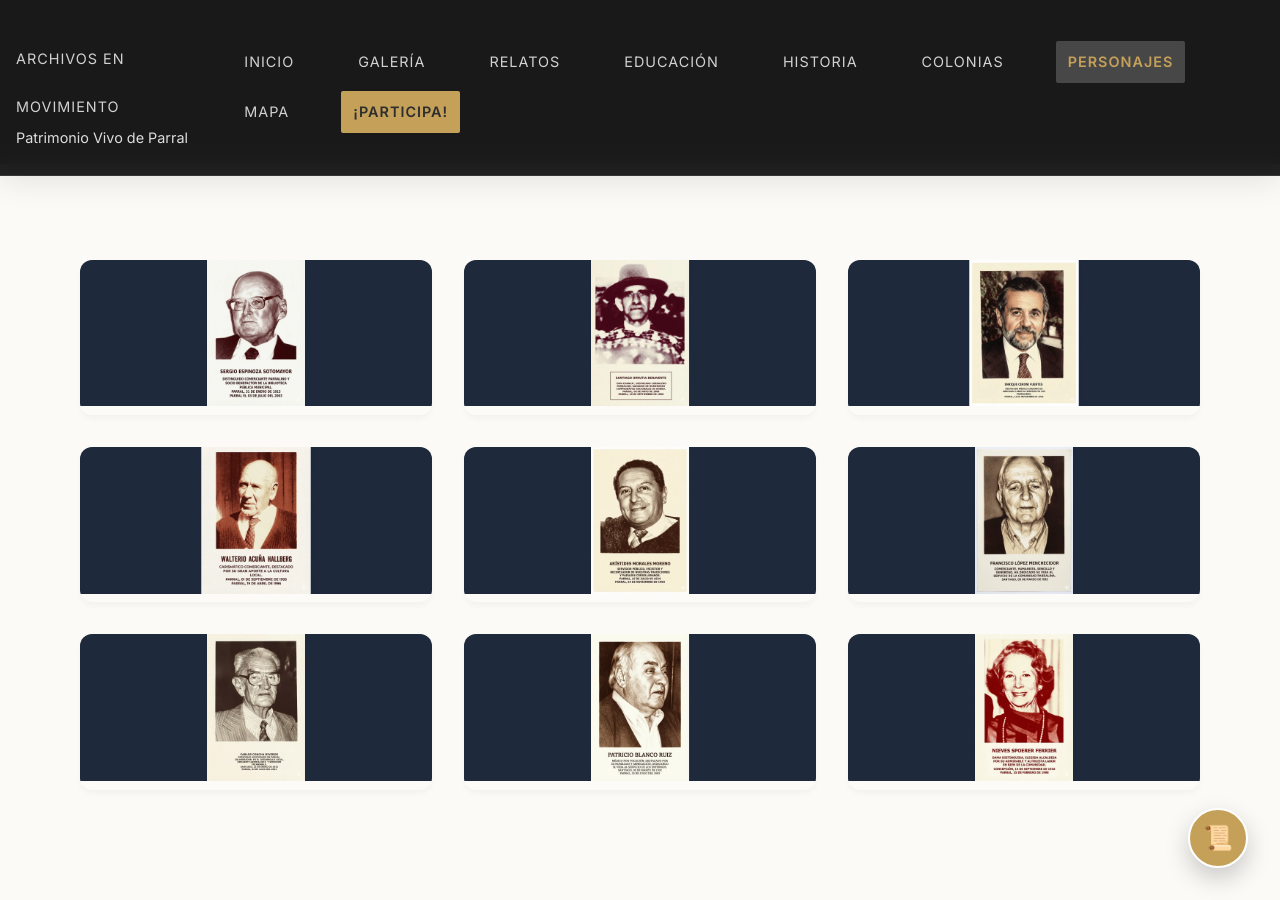
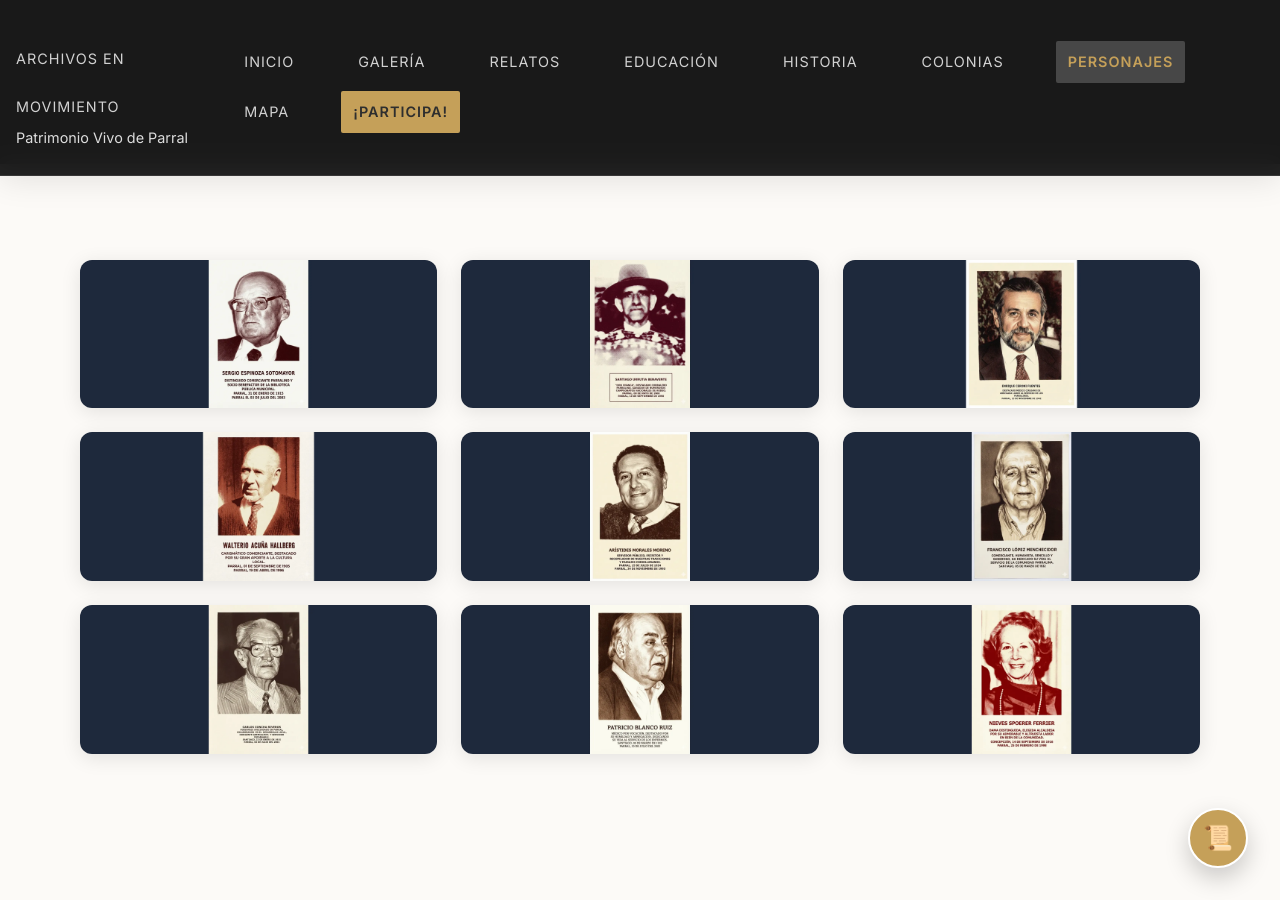
Before and after one commit to Juanpi2024/fotos-parral, a Jekyll site: the page built from personajes.html, in a window 1280 px wide and 900 px high, scrolled down 835 px. Built offline with Jekyll 4.4.1, drawn with Linux system fonts in a browser that asks for light colours; some web fonts are replaced.

Commit message:
Fix Personajes grid layout - 3 columns, remove blue borders, larger images

```diff
--- a/personajes.html
+++ b/personajes.html
@@ -27,16 +27,16 @@
     <style>
         .personajes-grid {
             display: grid;
-            grid-template-columns: repeat(auto-fill, minmax(300px, 1fr));
-            gap: 2rem;
+            grid-template-columns: repeat(3, 1fr);
+            gap: 1.5rem;
             padding: 2rem 0;
         }
 
         .personaje-card {
-            background: var(--card-bg-warm);
+            background: transparent;
             border-radius: 12px;
             overflow: hidden;
-            box-shadow: var(--card-shadow);
+            box-shadow: 0 4px 20px rgba(0, 0, 0, 0.1);
             transition: transform 0.3s ease, box-shadow 0.3s ease;
         }
 
@@ -48,6 +48,7 @@
         .personaje-card img {
             width: 100%;
             height: auto;
+            display: block;
             object-fit: contain;
             cursor: pointer;
         }
@@ -68,18 +69,14 @@
             font-size: 0.9rem;
         }
 
-        @media (max-width: 768px) {
+        @media (max-width: 992px) {
             .personajes-grid {
                 grid-template-columns: repeat(2, 1fr);
                 gap: 1rem;
             }
-
-            .personaje-card img {
-                height: 250px;
-            }
         }
 
-        @media (max-width: 480px) {
+        @media (max-width: 576px) {
             .personajes-grid {
                 grid-template-columns: 1fr;
             }
```
